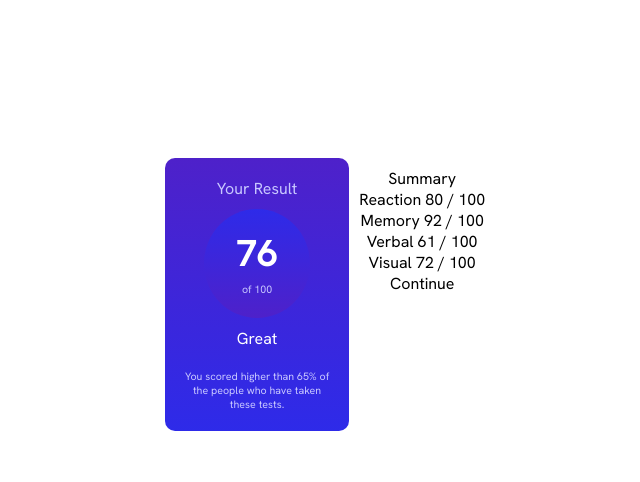
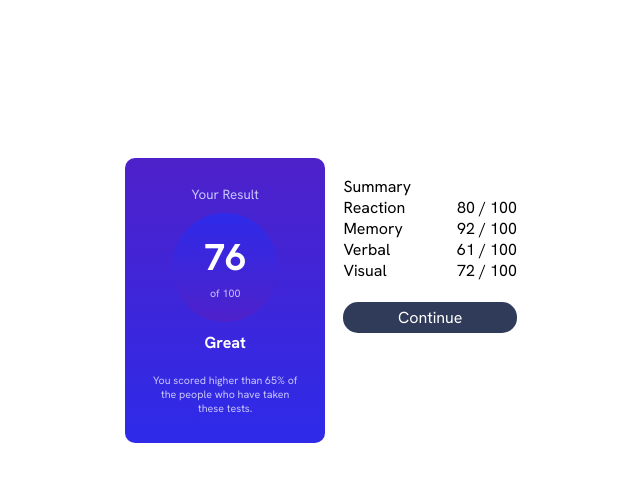
Before and after one commit to jaliecac/ResultsSummaryComponent, a plain HTML site: page index.html in a window 1280 px wide. Shown: the whole page, without its empty margins (310-950 px from the left). Drawn offline with Linux system fonts and the light colour scheme.

Commit message:
More updates

```diff
--- a/index.html
+++ b/index.html
@@ -14,31 +14,31 @@
 <body class="container">
 
   <div class="item result">
-    <div class="lightGrey">Your Result<br></div>
+    <div class="lightGrey yourR">Your Result<br></div>
     <div class="circle">
       <span class="big white">76</span><br>
       <span class="small">of 100</span>
     </div>
-    <div class="white">Great</div>
+    <div class="white great">Great</div>
     <div class="small">You scored higher than 65% of<br> the people who have taken <br>these tests.</div>
   </div>
 
   <div class="item summary">
     Summary
     <br>
-    Reaction
-    80 / 100
+    <span class="left">Reaction</span>
+    <span class="right">80 / 100</span>
     <br>
-    Memory
-    92 / 100
+    <span class="left">Memory</span>
+    <span class="right">92 / 100</span>
     <br>
-    Verbal
-    61 / 100
+    <span class="left">Verbal</span>
+    <span class="right">61 / 100</span>
     <br>
-    Visual
-    72 / 100
-    <br>
-    Continue
+    <span class="left">Visual</span>
+    <span class="right">72 / 100</span>
+    <br><br>
+    <div class="button">Continue</div>
   </div>
 
 </body>
--- a/style.css
+++ b/style.css
@@ -12,17 +12,19 @@ div {
 }
 
 .item {
-    text-align: center;
-    padding: 10px;
+    padding: 18px;
 }
 
 .summary {
     background-color: white;
+    clear:both;
+    width:18%;
 }
 
 .result {
     background-image: linear-gradient(hsla(256, 72%, 46%, 1), hsla(241, 81%, 54%));
     border-radius: 10px;
+    text-align: center;
 }
 
 .circle {
@@ -50,3 +52,27 @@ div {
     font-size: 8pt;
     color:hsl(241, 100%, 89%);
 }
+
+.yourR {
+    font-size: 10pt;
+}
+
+.great {
+    font-weight:bold;
+}
+
+.left {
+    float: left;
+}
+
+.right {
+    float: right;
+}
+
+.button {
+    text-align: center;
+    background-color: hsl(224, 30%, 27%);
+    color: white;
+    border-radius: 15px;
+    padding: 5px;
+}
```
